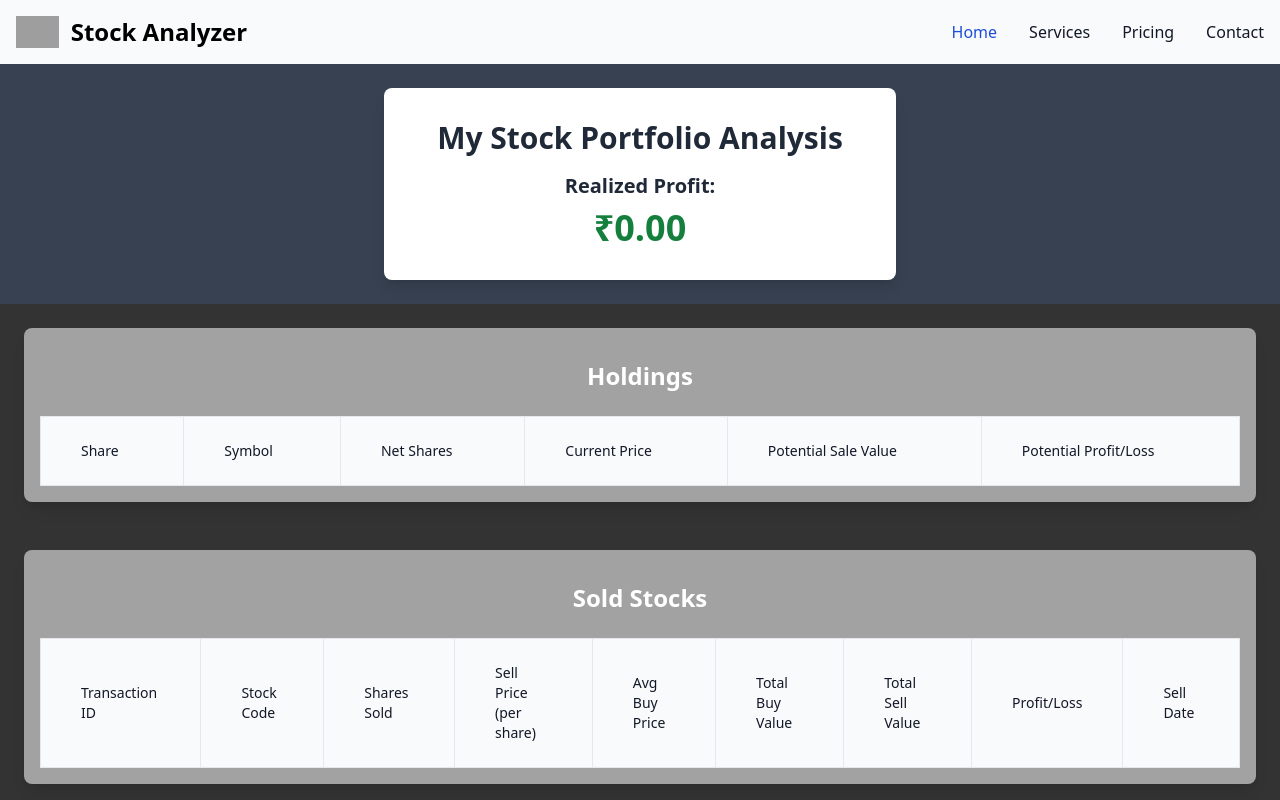
After one commit to Joeyyyyyyy/PortfolioProject, a Python web app: template templates/stockDisplay.html in a window 1280 px wide. The commit adds this page. Run offline with Jinja, Linux system fonts and the light colour scheme; the template is opened without the code that fills it, so the values that code supplies are empty; some libraries are stand-ins or nearby versions; grey boxes are pictures that could not be loaded.

Commit message:
MORE STYLING

```diff
--- a/static/script.js
+++ b/static/script.js
@@ -2,6 +2,7 @@
 document.addEventListener("DOMContentLoaded", function () {
     fetchRealizedProfit();
     fetchHeldStocks();
+    fetchSoldStocks();
 });
 
 function fetchRealizedProfit() {
@@ -35,22 +36,27 @@ function fetchHeldStocks() {
         .catch(error => console.error("Error fetching held stocks:", error));
 }
 
-      // Scroll to the table section
-      document.addEventListener('DOMContentLoaded', function() {
-        const getStartedButton = document.querySelector('#button1');
-        const servicesLink = document.querySelector('a[href="#portfolio-section"]');
-
-        getStartedButton.addEventListener('click', function(event) {
-            event.preventDefault();
-            const targetSection = document.querySelector('#portfolio-section');
-
-            targetSection.scrollIntoView({ behavior: 'smooth', block: 'start', inline: 'nearest' });
-        });
-
-        servicesLink.addEventListener('click', function(event) {
-            event.preventDefault();
-            const targetSection = document.querySelector('#portfolio-section');
-
-            targetSection.scrollIntoView({ behavior: 'smooth', block: 'start', inline: 'nearest' });
-        });
-    });
+function fetchSoldStocks() {
+    fetch("/api/sold_stocks")
+        .then(response => response.json())
+        .then(data => {
+            const tbody = document.getElementById("soldTable").getElementsByTagName("tbody")[0];
+            tbody.innerHTML = ""; // Clear existing rows
+            data.forEach(stock => {
+                const row = document.createElement("tr");
+                row.innerHTML = `
+                    <td>${stock["Transaction ID"]}</td>
+                    <td>${stock["Stock Code"]}</td>
+                    <td>${stock["Shares Sold"]}</td>
+                    <td>${parseFloat(stock["Sell Price (per share)"]).toFixed(2)}</td>
+                    <td>${parseFloat(stock["Avg Buy Price"]).toFixed(2)}</td>
+                    <td>${parseFloat(stock["Total Buy Value"]).toFixed(2)}</td>
+                    <td>${parseFloat(stock["Total Sell Value"]).toFixed(2)}</td>
+                    <td>${parseFloat(stock["Profit/Loss"]).toFixed(2)}</td>
+                    <td>${new Date(stock["Sell Date"]).toLocaleDateString()}</td>
+                `;
+                tbody.appendChild(row);
+            });
+        })
+        .catch(error => console.error("Error fetching sold stocks:", error));
+}
--- a/static/style.css
+++ b/static/style.css
@@ -1,24 +1,48 @@
 /* static/style.css */
-body {
-    font-family: Arial, sans-serif;
+html, body {
+    height: 100%;
     margin: 0;
     padding: 0;
+    overflow-x: hidden;
+    background-color: black;
 }
 
-.container {
+body {
+    display: flex;
+    flex-direction: column;
+}
+#hero-section {
+    height: 100vh;
+}
+
+
+/*.container {
     width: 80%;
     margin: 0 auto;
     padding: 20px;
-}
-
-h1 {
-    color: #333;
-}
+} */
 
 #portfolio-table th,
 #portfolio-table td {
     padding-top: 1.5rem;
     padding-bottom: 1.5rem;
-    padding-left: 2.5rem; /* equivalent to 10 on Tailwind's scale */
+    padding-left: 2.5rem;
     padding-right: 2.5rem;
+    border: 1px solid #e5e7eb;
 }
+
+#soldTable th,
+#soldTable td {
+    padding-top: 1.5rem;
+    padding-bottom: 1.5rem;
+    padding-left: 2.5rem;
+    padding-right: 2.5rem;
+    border: 1px solid #e5e7eb;
+}
+
+#tableSections {
+    background-color: #333;
+}
+.container{
+    background-color: #a2a2a2;
+}
--- /dev/null
+++ b/templates/stockDisplay.html
@@ -0,0 +1,115 @@
+<!-- templates/index.html -->
+<!DOCTYPE html>
+<html lang="en">
+<head>
+    <meta charset="UTF-8">
+    <meta name="viewport" content="width=device-width, initial-scale=1.0">
+    <title>Stock Portfolio</title>
+    <link rel="stylesheet" href="/static/style.css">
+    <script src="/static/script.js"></script>
+    <link href="https://cdn.jsdelivr.net/npm/flowbite@2.5.2/dist/flowbite.min.css" rel="stylesheet" />
+    <script src="https://cdn.tailwindcss.com"></script>
+</head>
+
+<body>
+<!--NAVBAR-->
+<nav class="border-gray-200 bg-gray-50 dark:bg-gray-800 dark:border-gray-700">
+    <div class="max-w-screen-xl flex flex-wrap items-center justify-between mx-auto p-4">
+      <a href="{{ url_for('index') }}" class="flex items-center space-x-3 rtl:space-x-reverse">
+          <img src="https://img.icons8.com/flat-round/50/bullish.png" class="h-8" alt="Flowbite Logo" />
+          <span class="self-center text-2xl font-semibold whitespace-nowrap dark:text-white">Stock Analyzer</span>
+      </a>
+      <button data-collapse-toggle="navbar-solid-bg" type="button" class="inline-flex items-center p-2 w-10 h-10 justify-center text-sm text-gray-500 rounded-lg md:hidden hover:bg-gray-100 focus:outline-none focus:ring-2 focus:ring-gray-200 dark:text-gray-400 dark:hover:bg-gray-700 dark:focus:ring-gray-600" aria-controls="navbar-solid-bg" aria-expanded="false">
+          <span class="sr-only">Open main menu</span>
+          <svg class="w-5 h-5" aria-hidden="true" xmlns="http://www.w3.org/2000/svg" fill="none" viewBox="0 0 17 14">
+              <path stroke="currentColor" stroke-linecap="round" stroke-linejoin="round" stroke-width="2" d="M1 1h15M1 7h15M1 13h15"/>
+          </svg>
+      </button>
+      <div class="hidden w-full md:block md:w-auto" id="navbar-solid-bg">
+        <ul class="flex flex-col font-medium mt-4 rounded-lg bg-gray-50 md:space-x-8 rtl:space-x-reverse md:flex-row md:mt-0 md:border-0 md:bg-transparent dark:bg-gray-800 md:dark:bg-transparent dark:border-gray-700">
+          <li>
+            <a href="#" class="block py-2 px-3 md:p-0 text-white bg-blue-700 rounded md:bg-transparent md:text-blue-700 md:dark:text-blue-500 dark:bg-blue-600 md:dark:bg-transparent" aria-current="page">Home</a>
+          </li>
+          <li>
+            <a href="#" class="block py-2 px-3 md:p-0 text-gray-900 rounded hover:bg-gray-100 md:hover:bg-transparent md:border-0 md:hover:text-blue-700 dark:text-white md:dark:hover:text-blue-500 dark:hover:bg-gray-700 dark:hover:text-white md:dark:hover:bg-transparent">Services</a>
+          </li>
+          <li>
+            <a href="#" class="block py-2 px-3 md:p-0 text-gray-900 rounded hover:bg-gray-100 md:hover:bg-transparent md:border-0 md:hover:text-blue-700 dark:text-white md:dark:hover:text-blue-500 dark:hover:bg-gray-700 dark:hover:text-white md:dark:hover:bg-transparent">Pricing</a>
+          </li>
+          <li>
+            <a href="#" class="block py-2 px-3 md:p-0 text-gray-900 rounded hover:bg-gray-100 md:hover:bg-transparent md:border-0 md:hover:text-blue-700 dark:text-white md:dark:hover:text-blue-500 dark:hover:bg-gray-700 dark:hover:text-white md:dark:hover:bg-transparent">Contact</a>
+          </li>
+        </ul>
+      </div>
+    </div>
+  </nav>
+
+
+<!--REALISED PROFIT CARD-->
+<section id="portfolio-section" class="flex items-center justify-center from-green-200 to-green-500 p-6 bg-gray-700">
+    <div class="container max-w-lg mx-auto bg-white rounded-lg shadow-lg p-8">
+        <h1 class="text-3xl font-bold text-gray-800 text-center mb-4">My Stock Portfolio Analysis</h1>
+        <div id="profit" class="text-center">
+            <h2 class="text-xl font-semibold text-gray-800">Realized Profit:</h2>
+            <p id="realized-profit" class="text-4xl font-bold text-green-700 mt-2">₹0.00</p>
+        </div>
+    </div>
+</section>
+
+<!-- HOLDINGS TABLE -->
+<section id="tableSections" class="flex items-center justify-center p-6 bg-gray-900">
+    <div id="portfolio" class="container max-w-8xl rounded-lg shadow-lg p-4">
+        <h2 class="text-2xl font-bold text-white text-center mb-6 m-4">Holdings</h2>
+        <div class="overflow-x-auto">
+            <table id="portfolio-table" class="min-w-full text-left text-sm text-gray-500 dark:text-gray-400">
+                <thead class="bg-gray-50 dark:bg-gray-700">
+                    <tr>
+                        <th scope="col" class="px-6 py-4 font-medium text-gray-900 dark:text-gray-200">Share</th>
+                        <th scope="col" class="px-6 py-4 font-medium text-gray-900 dark:text-gray-200">Symbol</th>
+                        <th scope="col" class="px-6 py-4 font-medium text-gray-900 dark:text-gray-200">Net Shares</th>
+                        <th scope="col" class="px-6 py-4 font-medium text-gray-900 dark:text-gray-200">Current Price</th>
+                        <th scope="col" class="px-6 py-4 font-medium text-gray-900 dark:text-gray-200">Potential Sale Value</th>
+                        <th scope="col" class="px-6 py-4 font-medium text-gray-900 dark:text-gray-200">Potential Profit/Loss</th>
+                    </tr>
+                </thead>
+                <tbody class="bg-white divide-y divide-gray-200 dark:bg-gray-800 dark:divide-gray-700">
+                    <!-- rows are dynamically added here -->
+                </tbody>
+            </table>
+        </div>
+    </div>
+</section>
+
+<!-- SOLD STOCKS TABLE -->
+<section id="tableSections" class="flex items-center justify-center p-6 bg-gray-900">
+    <div id="portfolio" class="container max-w-8xl rounded-lg shadow-lg p-4">
+        <h2 class="text-2xl font-bold text-white text-center mb-6 m-4">Sold Stocks</h2>
+        <div class="overflow-x-auto">
+            <table id="soldTable" class="min-w-full text-left text-sm text-gray-500 dark:text-gray-400 border border-gray-200 dark:border-gray-700">
+                <thead class="bg-gray-50 dark:bg-gray-700">
+                    <tr>
+                        <th scope="col" class="px-6 py-4 font-medium text-gray-900 dark:text-gray-200">Transaction ID</th>
+                        <th scope="col" class="px-6 py-4 font-medium text-gray-900 dark:text-gray-200">Stock Code</th>
+                        <th scope="col" class="px-6 py-4 font-medium text-gray-900 dark:text-gray-200">Shares Sold</th>
+                        <th scope="col" class="px-6 py-4 font-medium text-gray-900 dark:text-gray-200">Sell Price (per share)</th>
+                        <th scope="col" class="px-6 py-4 font-medium text-gray-900 dark:text-gray-200">Avg Buy Price</th>
+                        <th scope="col" class="px-6 py-4 font-medium text-gray-900 dark:text-gray-200">Total Buy Value</th>
+                        <th scope="col" class="px-6 py-4 font-medium text-gray-900 dark:text-gray-200">Total Sell Value</th>
+                        <th scope="col" class="px-6 py-4 font-medium text-gray-900 dark:text-gray-200">Profit/Loss</th>
+                        <th scope="col" class="px-6 py-4 font-medium text-gray-900 dark:text-gray-200">Sell Date</th>
+                    </tr>
+                </thead>
+                <tbody class="bg-white divide-y divide-gray-200 dark:bg-gray-800 dark:divide-gray-700">
+                    <!-- rows are dynamically added here -->
+                </tbody>
+            </table>
+        </div>
+    </div>
+</section>
+
+
+<script src="/static/script.js"></script>
+<script src="https://cdn.jsdelivr.net/npm/flowbite@2.5.2/dist/flowbite.min.js"></script>
+</body>
+
+</html>
```
Also changed, not shown: app.py (+8 -0 lines), templates/index.html (+19 -49 lines).
